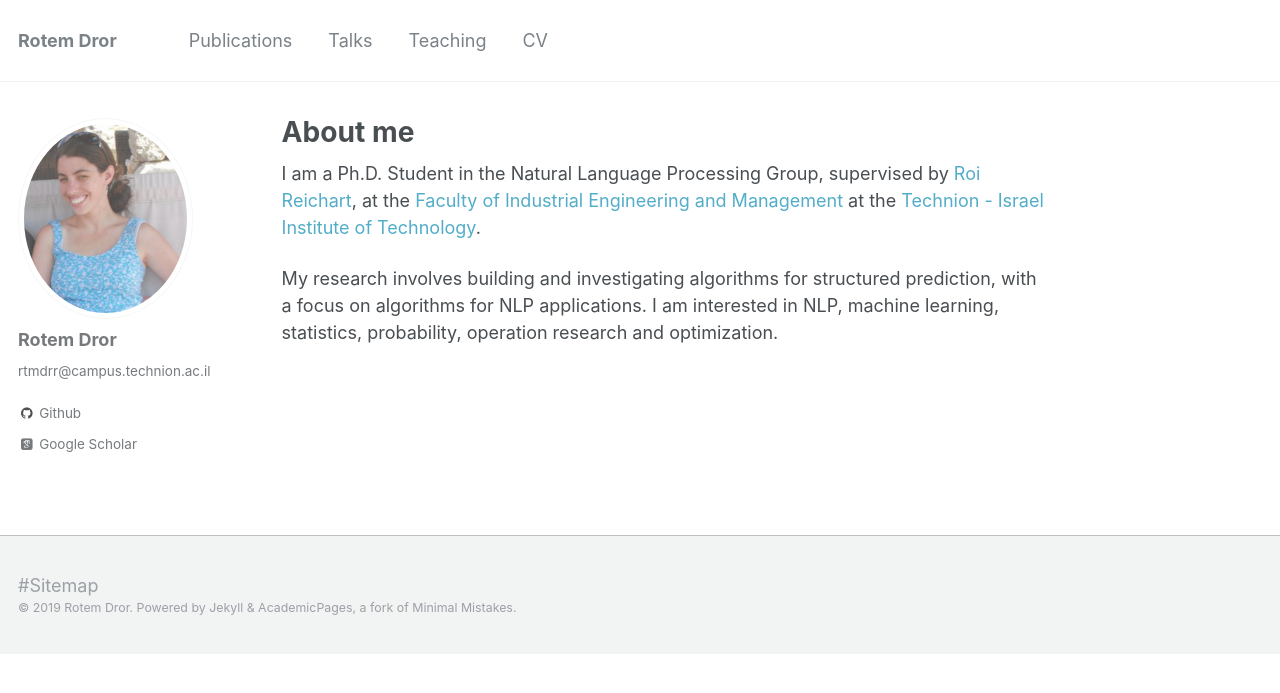
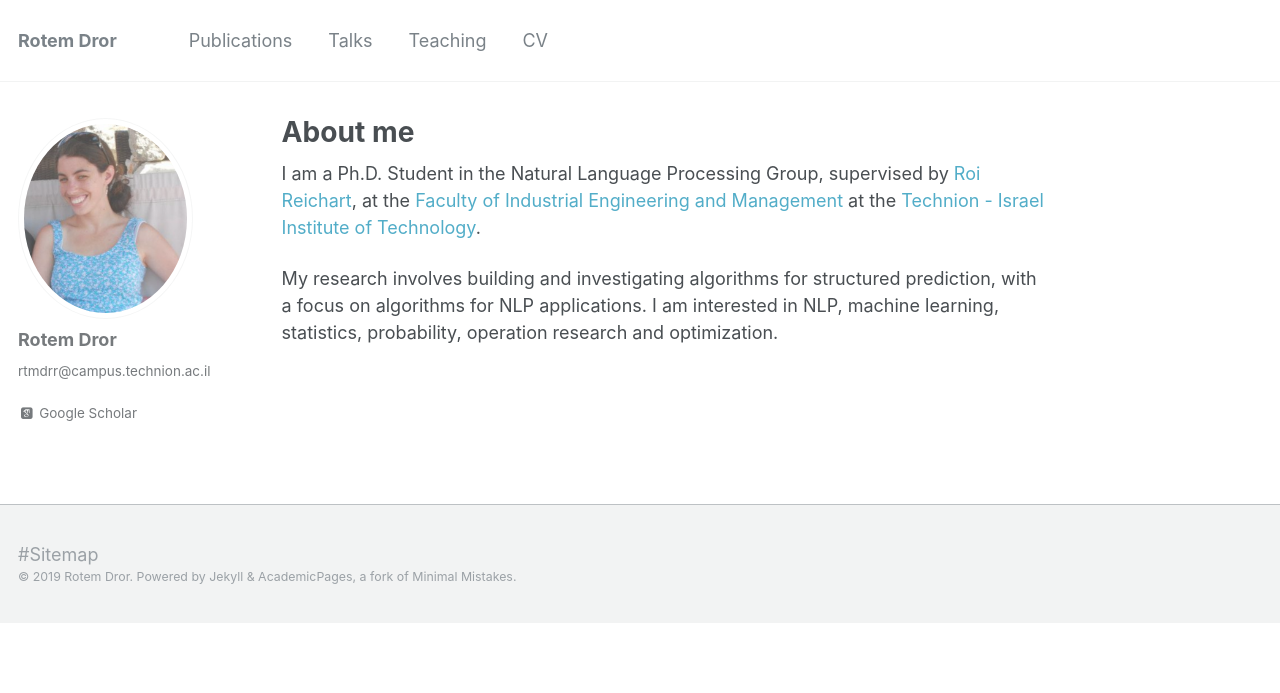
Before and after one commit to rtmdrr/rtmdrr.github.io, a Jekyll site: the page built from _pages/about.md, in a window 1280 px wide. Shown: the top 693 px of the page. Built offline with Jekyll 4.4.1, drawn with Linux system fonts in a browser that asks for light colours; some web fonts are replaced.

Commit message:
Update _config.yml

```diff
--- a/_config.yml
+++ b/_config.yml
@@ -92,7 +92,7 @@ author:
   flickr           :
   facebook         :
   foursquare       :
-  github           : https://rtmdrr.github.io
+  # github           : https://rtmdrr.github.io
   google_plus      :
   keybase          :
   instagram        :
```
